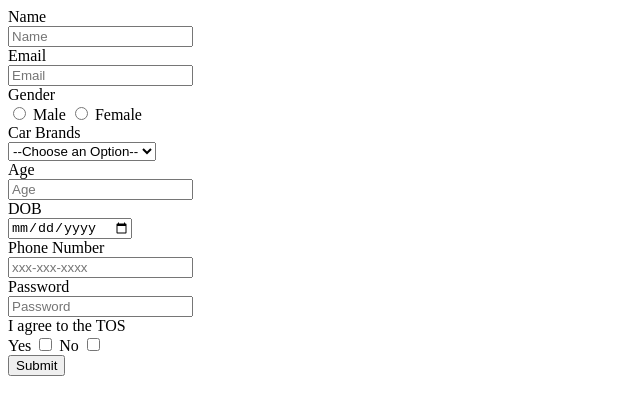
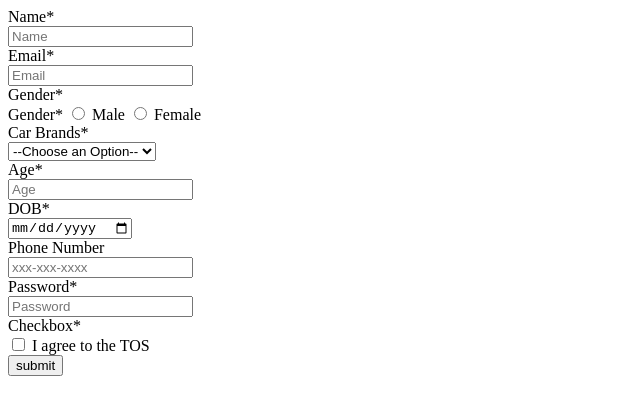
Before and after one commit to acciojob/signup-form-car-manasiTayade23, a website: page main.html in a window 1280 px wide. Shown: the whole page, without its empty margins (0-640 px from the left). Drawn offline with Linux system fonts and the light colour scheme.

Commit message:
created a submission

```diff
--- a/main.html
+++ b/main.html
@@ -11,56 +11,56 @@
     <script type="text/javascript" src="./script.js">
 </script>
 <form method="post">
-  <lable for="name" >Name</lable>
+  <lable for="name" >Name*</lable>
 	<br>
-    <input type="text" id="#name"  placeholder="Name" required>
+    <input type="text" id="name"  placeholder="Name" required>
     <br>
-    <lable for="email">Email</lable>
+    <lable for="email">Email*</lable>
 	<br>
     <input type="email" id="email"  placeholder="Email" required>
     <br>
-    <lable for="gender">Gender</lable>
+    <lable for="gender">Gender*</lable>
 	<br>
-    <input type="radio" id="#gender" required>
-    <lable for="gender_m" name="gender">Male</lable>
-    <input type="radio" >
-    <lable for="gender_f" name="gender">Female</lable>
+    <label for="gender">Gender*</label>
+	<input type="radio" id="gender_m" name="gender" required>
+	<label for="gender_m">Male</label>
+	<input type="radio" id="gender_f" name="gender" required>
+	<label for="gender_f">Female</label>
     <br>
-    <lable for="cars">Car Brands</lable>
+    <lable for="cars">Car Brands*</lable>
 	<br>
     <select name="cars" id="cars" required>
-    <option value ="choose">--Choose an Option--</option>
+    <option value ="" disabled selected>--Choose an Option--</option>
     <option value="bmw">BMW</option>
     <option value="audi">Audi</option>
     <option value="mercedez">Mercedez</option>
   </select>
   <br>
-    <lable for="age">Age</lable>
+    <lable for="age">Age*</lable>
 	<br>
-    <input type="number" id="#age"  placeholder="Age" required>
+    <input type="number" id="age"  placeholder="Age" required>
     <br>
-    <lable for="dob">DOB</lable>
+    <lable for="dob">DOB*</lable>
 	<br>
-    <input type="date" id="#dob" required>
+    <input type="date" id="dob" required>
     <br>
     <lable for="tel">Phone Number</lable>
 	<br>
     <input type="tel" id="tel" placeholder="xxx-xxx-xxxx" >
     <br>
-    <lable for="password">Password</lable>
+    <lable for="password">Password*</lable>
 	<br>
-    <input type="password" id="#password" placeholder="Password" required>
+    <input type="password" id="password" placeholder="Password" required>
     <br>
-    <lable for="tos">I agree to the TOS</lable>
+    <lable for="checkbox">Checkbox*</lable>
 	<br>
+     <input type="checkbox" id="tos">
+    <lable for="yes">I agree to the TOS</lable>
 
-    <lable for="yes">Yes</lable>
-    <input type="checkbox" id="#tos">
-    <label for="no">No</label>
-    <input type="checkbox" id="#tos">
+
     <br>
 
-    <input type="submit">
+    <button type=submit>submit</button>
 
     </form>
 </body>
```
